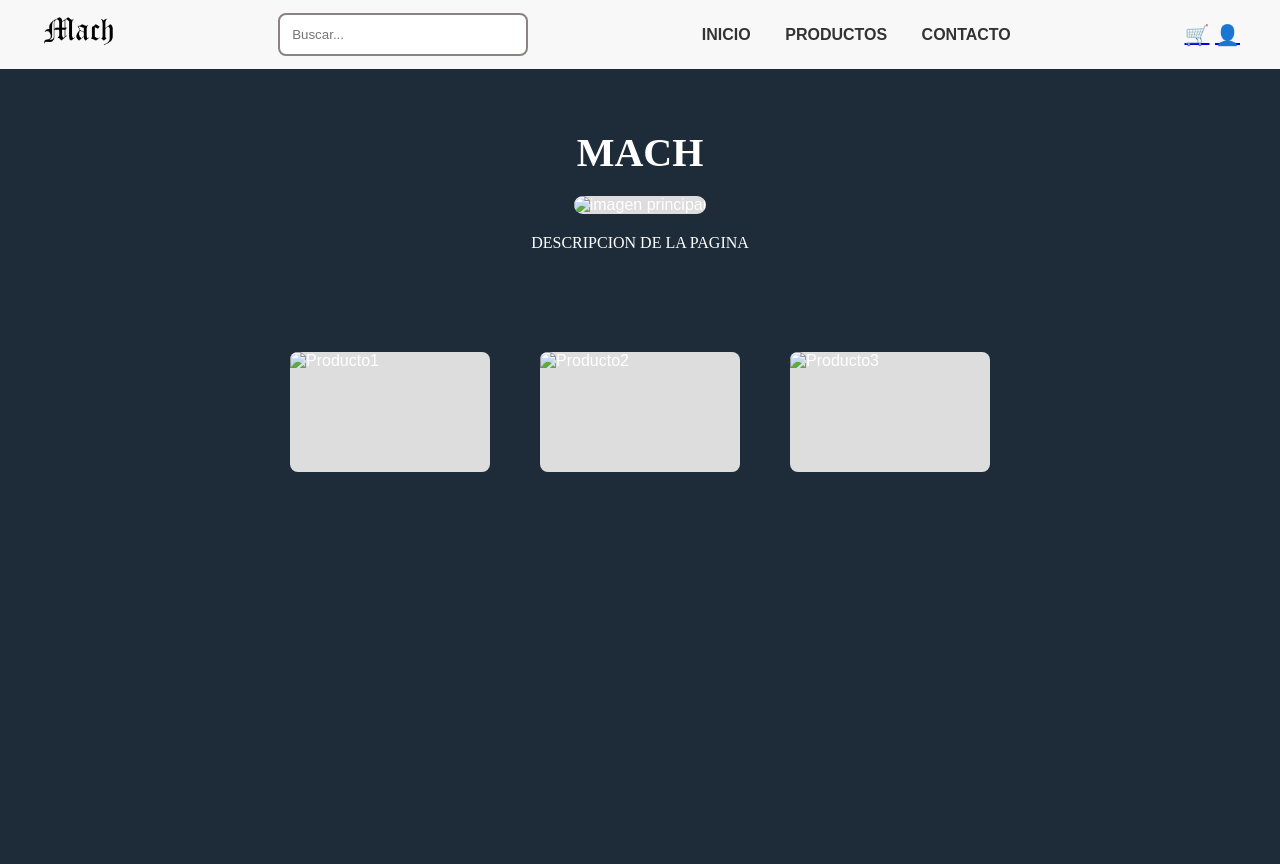
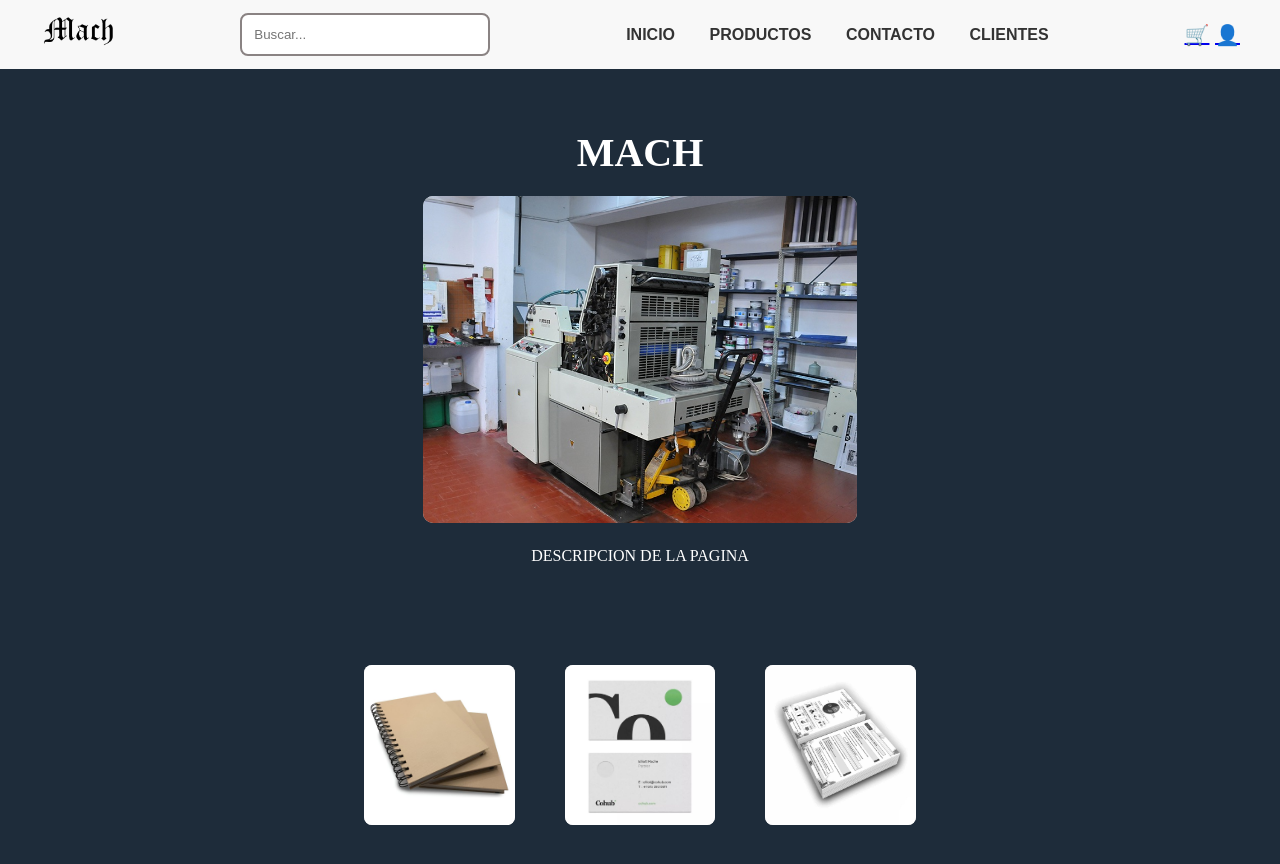
Before and after one commit to Occhipinti24/ImprentaMach, a plain HTML site: page index.html in a window 1280 px wide. Shown: the top 864 px of the page. Drawn offline with Linux system fonts and the light colour scheme; files whose address does not match are found by name.

Commit message:
Cambios Principales

```diff
--- a/estilos.css
+++ b/estilos.css
@@ -59,8 +59,8 @@ nav a:hover {
 }
 
 .hero-img {
-    width: 600px;
-    height: 250px;
+    width: 35%;
+    height: 10%;
     margin: 0 auto 20px auto;
     background: #ddd;
     border-radius: 10px;
@@ -82,8 +82,7 @@ nav a:hover {
 }
 
 .card {
-    width: 200px;
-    height: 120px;
+    width: 13%;
     background: #ddd;
     border-radius: 8px;
 }
@@ -208,12 +207,12 @@ h3{
     margin-top: 90px;
 }
 
-.FormularioContacto button[type=submit] {
-  border: none;
-  color: rgb(0, 0, 0);
-  padding: 14px 28px;
-  cursor: pointer;
-  border-radius: 5px;
+.btn_enviar {
+    border: none;
+    color: rgb(0, 0, 0);
+    padding: 14px 28px;
+    cursor: pointer;
+    border-radius: 5px;
 }
 
 /* Footer */
--- a/index.html
+++ b/index.html
@@ -9,7 +9,7 @@
 <body>
     <!-- HEADER -->
     <header>
-        <div><img src="c:\Users\ezequ\OneDrive\Escritorio\Mach.png" alt="Logo" class="logo"></div>
+        <div><img src="Imagen logo/Mach.png" alt="Logo" class="logo"></div>
         <div class="search">
             <input type="text" placeholder="Buscar...">  <!--Buscador-->
         </div>
@@ -18,6 +18,7 @@
             <a href="index.html">INICIO</a>
             <a href="#">PRODUCTOS</a>
             <a href="contact.html">CONTACTO</a>
+            <a href="clientes.html">CLIENTES</a>
         </nav>
 
         <div class="icons">
@@ -29,7 +30,7 @@
     <!-- HERO -->
     <section class="hero">
         <h1>MACH</h1>
-        <img src="img1.jpg" alt="imagen principal"
+        <img src="imagenes inicio/Foto frente Principal.jpg" alt="imagen principal"
         class="hero-img">
         <p>
             DESCRIPCION DE LA PAGINA
@@ -38,11 +39,11 @@
 
     <!-- GALERÍA -->
     <section class="gallery">
-        <img src="imagenes inicio/img1.jpg" alt="Producto1"
+        <img src="imagenes inicio/img1.jpeg" alt="Producto1"
          class="card">
-         <img src="imprenta.jpg" alt="Producto2"
+         <img src="imagenes inicio/img2.jpeg" alt="Producto2"
          class="card">
-         <img src="tinta.jpg" alt="Producto3"
+         <img src="imagenes inicio/img3.jpeg" alt="Producto3"
          class="card">   <!--para regular el tamaño de todas las imagenes-->
     </section>
 
```
Also changed, not shown: contact.html (+1 -1 lines), imagenes inicio/Foto frente Principal.jpg (added).
